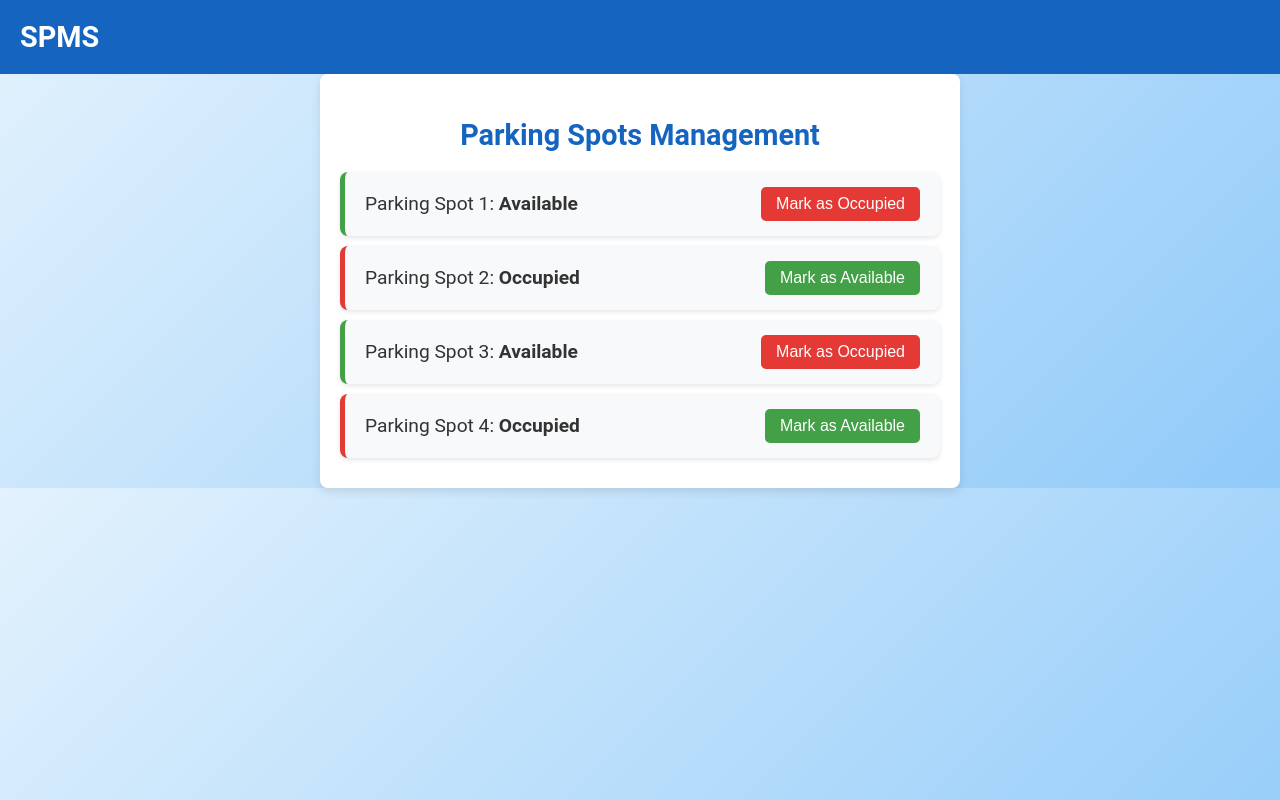
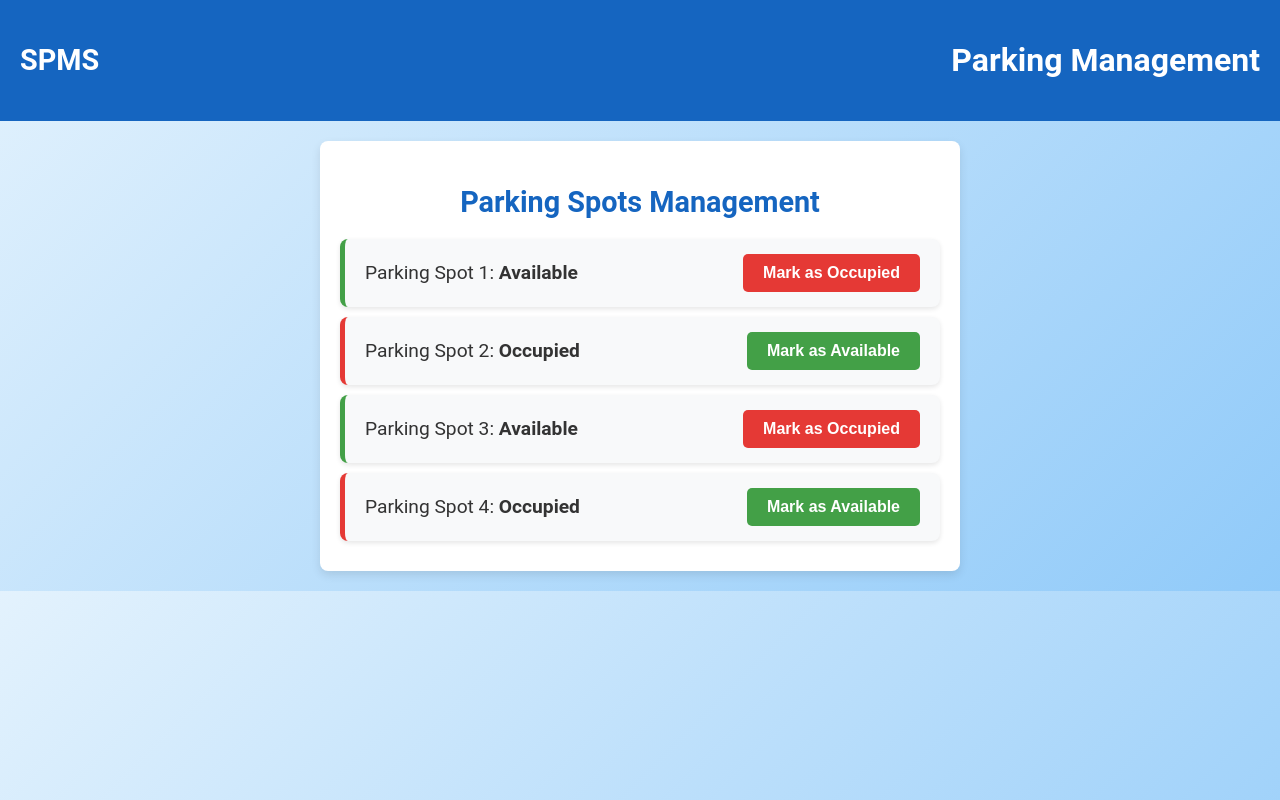
Before and after one commit to EitanBellaiche/SPMS-PROJECT, a React (Create React App) app in the folder client/: page /spms/admin in a window 1280 px wide. Built offline with nearby package versions, Linux system fonts and the light colour scheme.

Commit message:
add welcome massege to admin page

```diff
--- a/client/src/AdminPage.css
+++ b/client/src/AdminPage.css
@@ -56,11 +56,15 @@ body {
     margin: 10px 0;
     border-radius: 5px;
     text-align: center;
+    font-size: 1.2rem;
+    font-weight: bold;
+    box-shadow: 0 2px 5px rgba(0, 0, 0, 0.1);
 }
 
 /* Main Section */
 .admin-main {
     text-align: center;
+    padding: 20px;
 }
 
 .parking-management {
@@ -117,13 +121,14 @@ body {
 
 /* Toggle Button */
 .toggle-button {
-    padding: 8px 15px;
+    padding: 10px 20px;
     border: none;
     border-radius: 5px;
     font-size: 1rem;
     cursor: pointer;
     color: white;
     transition: background-color 0.3s ease, transform 0.2s;
+    font-weight: bold;
 }
 
 .toggle-button:hover {
@@ -145,3 +150,23 @@ body {
 .parking-item.occupied .toggle-button:hover {
     background-color: #388e3c;
 }
+.welcome-message {
+    font-size: 2rem; /* גודל טקסט גדול יותר */
+    color: #b1b1b4; /* צבע טקסט צהוב */
+    font-weight: bold; /* מודגש */
+    text-shadow: 2px 2px 4px rgba(0, 0, 0, 0.3); /* צל לטקסט */
+    margin-top: 10px;
+    animation: fadeIn 1s ease-in; /* אפקט אנימציה */
+  }
+
+  /* אנימציית fade-in */
+  @keyframes fadeIn {
+    from {
+      opacity: 0;
+      transform: translateY(-10px);
+    }
+    to {
+      opacity: 1;
+      transform: translateY(0);
+    }
+  }
--- a/client/src/AdminPage.jsx
+++ b/client/src/AdminPage.jsx
@@ -1,4 +1,4 @@
-import React, { useState } from "react";
+import React, { useState, useEffect } from "react";
 import "./AdminPage.css";
 
 const AdminPage = () => {
@@ -9,6 +9,15 @@ const AdminPage = () => {
     { id: 4, status: "Occupied" },
   ]);
   const [message, setMessage] = useState("");
+  const [username, setUsername] = useState("");
+
+  // Get username from localStorage
+  useEffect(() => {
+    const storedUsername = localStorage.getItem("username");
+    if (storedUsername) {
+      setUsername(storedUsername);
+    }
+  }, []);
 
   const toggleStatus = (id) => {
     setParkingSpots((prevSpots) =>
@@ -27,6 +36,8 @@ const AdminPage = () => {
       {/* Header */}
       <header className="admin-header">
         <div className="logo">SPMS</div>
+        <h1>Parking Management</h1>
+        {username && <h2 className="welcome-message">Hello, {username}</h2>} {/* Add Welcome Message */}
       </header>
 
       {/* Success Message */}
@@ -43,7 +54,9 @@ const AdminPage = () => {
                   Parking Spot {spot.id}: <strong>{spot.status}</strong>
                 </span>
                 <button
-                  className="toggle-button"
+                  className={`toggle-button ${
+                    spot.status === "Available" ? "occupied-btn" : "available-btn"
+                  }`}
                   onClick={() => toggleStatus(spot.id)}
                 >
                   {spot.status === "Available" ? (
--- a/client/src/Login.jsx
+++ b/client/src/Login.jsx
@@ -30,6 +30,9 @@ const Login = () => {
       const data = await response.json();
 
       if (data.success) {
+        // שמירת שם המשתמש ב-LocalStorage
+        localStorage.setItem('username', data.username);
+
         // ניתוב לפי התפקיד
         if (data.role === 'admin') {
           navigate('/admin'); // ניתוב לעמוד admin
```
Also changed, not shown: 1 other file (tests, documents, lock files or other folders). Lines whose indentation alone changed are shown as unchanged.
